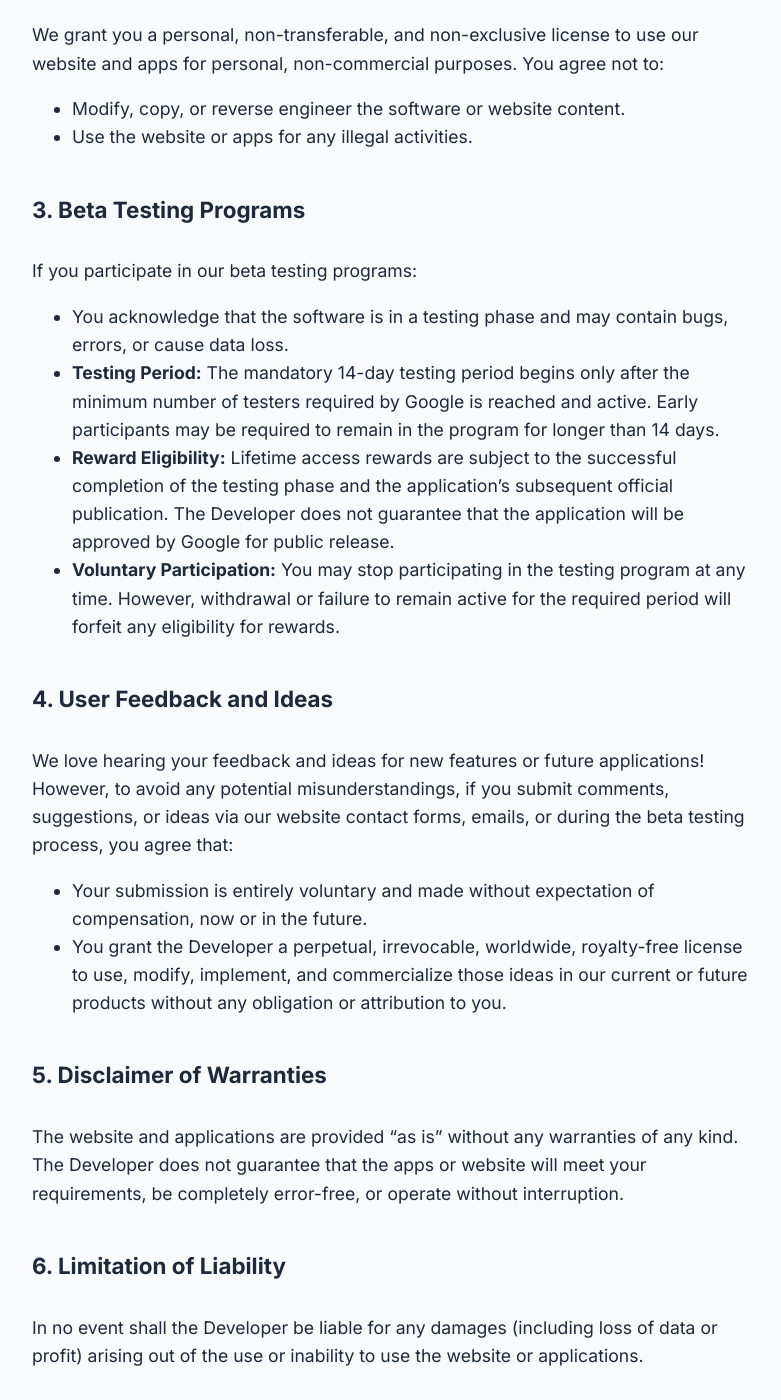
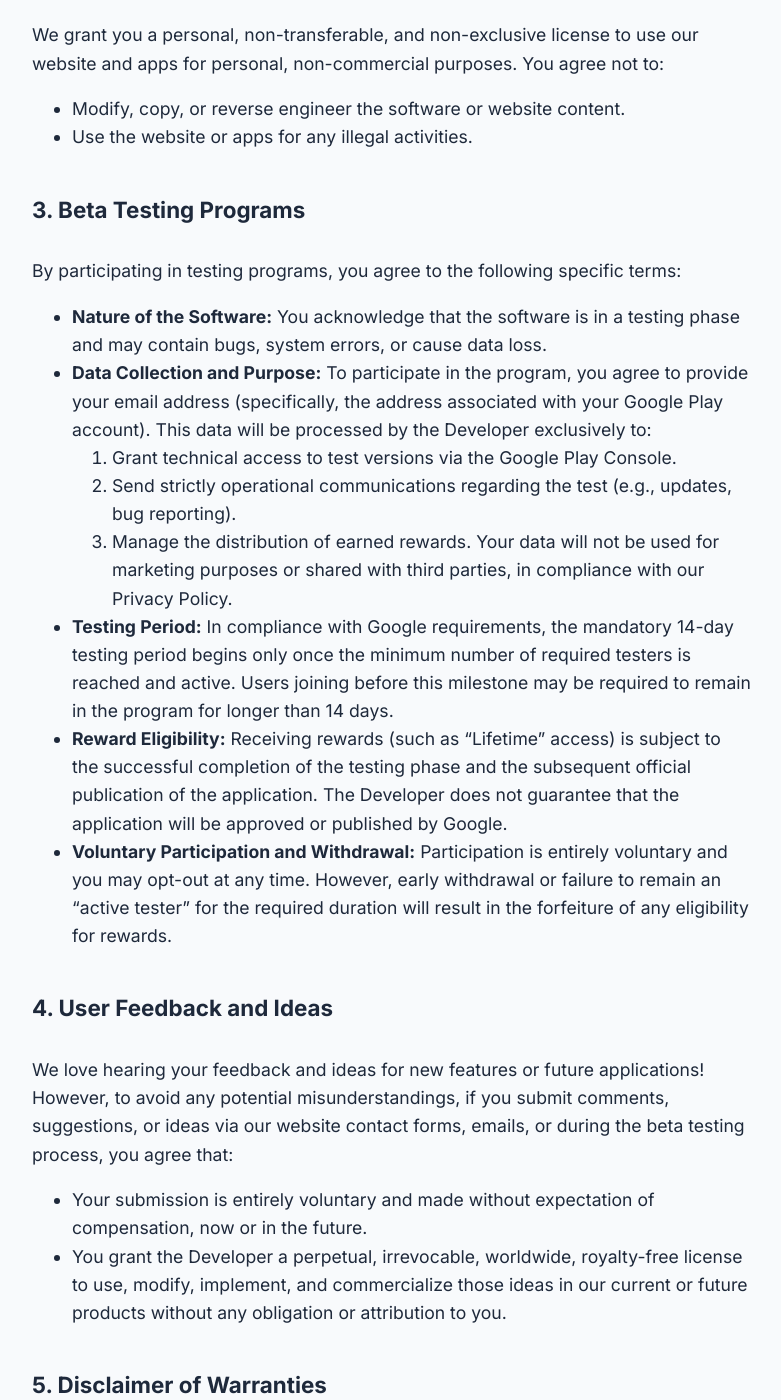
Before and after one commit to digitalcreat0r/sitoweb, a Jekyll site: the page built from terms-of-use.md, in a window 1280 px wide and 1400 px high, scrolled down 608 px. Shown: the whole window, without its empty margins (248-1029 px from the left). Built offline with Jekyll 4.4.1, drawn with Linux system fonts in a browser that asks for light colours.

Commit message:
sistemazione guida tester

```diff
--- a/terms-of-use.md
+++ b/terms-of-use.md
@@ -17,11 +17,17 @@ We grant you a personal, non-transferable, and non-exclusive license to use our
 - Use the website or apps for any illegal activities.
 
 <h2 id="beta-programs">3. Beta Testing Programs</h2>
-If you participate in our beta testing programs:
-- You acknowledge that the software is in a testing phase and may contain bugs, errors, or cause data loss.
-- **Testing Period:** The mandatory 14-day testing period begins only after the minimum number of testers required by Google is reached and active. Early participants may be required to remain in the program for longer than 14 days.
-- **Reward Eligibility:** Lifetime access rewards are subject to the successful completion of the testing phase and the application's subsequent official publication. The Developer does not guarantee that the application will be approved by Google for public release.
-- **Voluntary Participation:** You may stop participating in the testing program at any time. However, withdrawal or failure to remain active for the required period will forfeit any eligibility for rewards.
+By participating in testing programs, you agree to the following specific terms:
+
+- **Nature of the Software:** You acknowledge that the software is in a testing phase and may contain bugs, system errors, or cause data loss.
+- **Data Collection and Purpose:** To participate in the program, you agree to provide your email address (specifically, the address associated with your Google Play account). This data will be processed by the Developer exclusively to:
+    1. Grant technical access to test versions via the Google Play Console.
+    2. Send strictly operational communications regarding the test (e.g., updates, bug reporting).
+    3. Manage the distribution of earned rewards.
+       Your data will not be used for marketing purposes or shared with third parties, in compliance with our Privacy Policy.
+- **Testing Period:** In compliance with Google requirements, the mandatory 14-day testing period begins only once the minimum number of required testers is reached and active. Users joining before this milestone may be required to remain in the program for longer than 14 days.
+- **Reward Eligibility:** Receiving rewards (such as "Lifetime" access) is subject to the successful completion of the testing phase and the subsequent official publication of the application. The Developer does not guarantee that the application will be approved or published by Google.
+- **Voluntary Participation and Withdrawal:** Participation is entirely voluntary and you may opt-out at any time. However, early withdrawal or failure to remain an "active tester" for the required duration will result in the forfeiture of any eligibility for rewards.
 
 ## 4. User Feedback and Ideas
 We love hearing your feedback and ideas for new features or future applications! However, to avoid any potential misunderstandings, if you submit comments, suggestions, or ideas via our website contact forms, emails, or during the beta testing process, you agree that:
```
